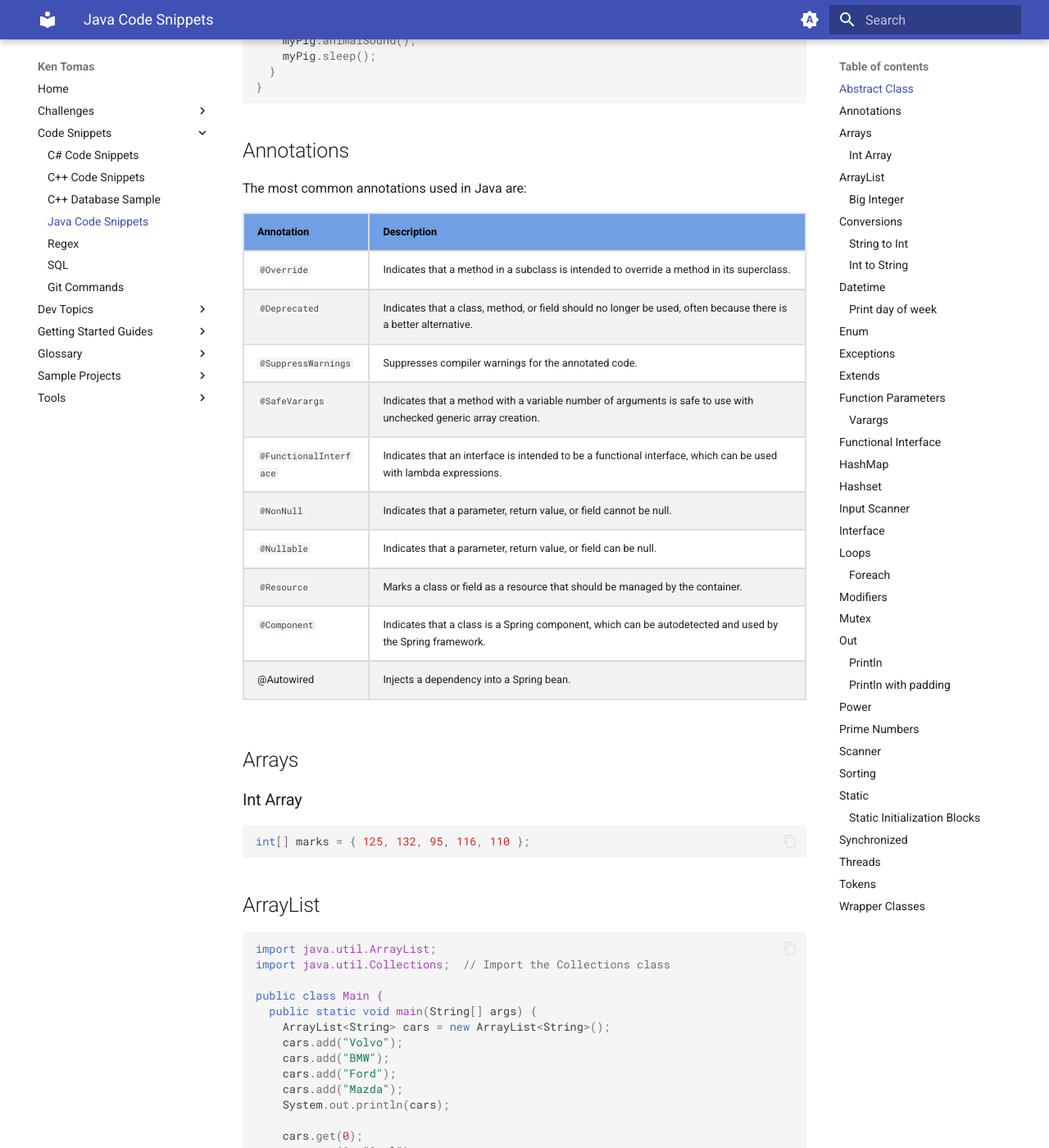
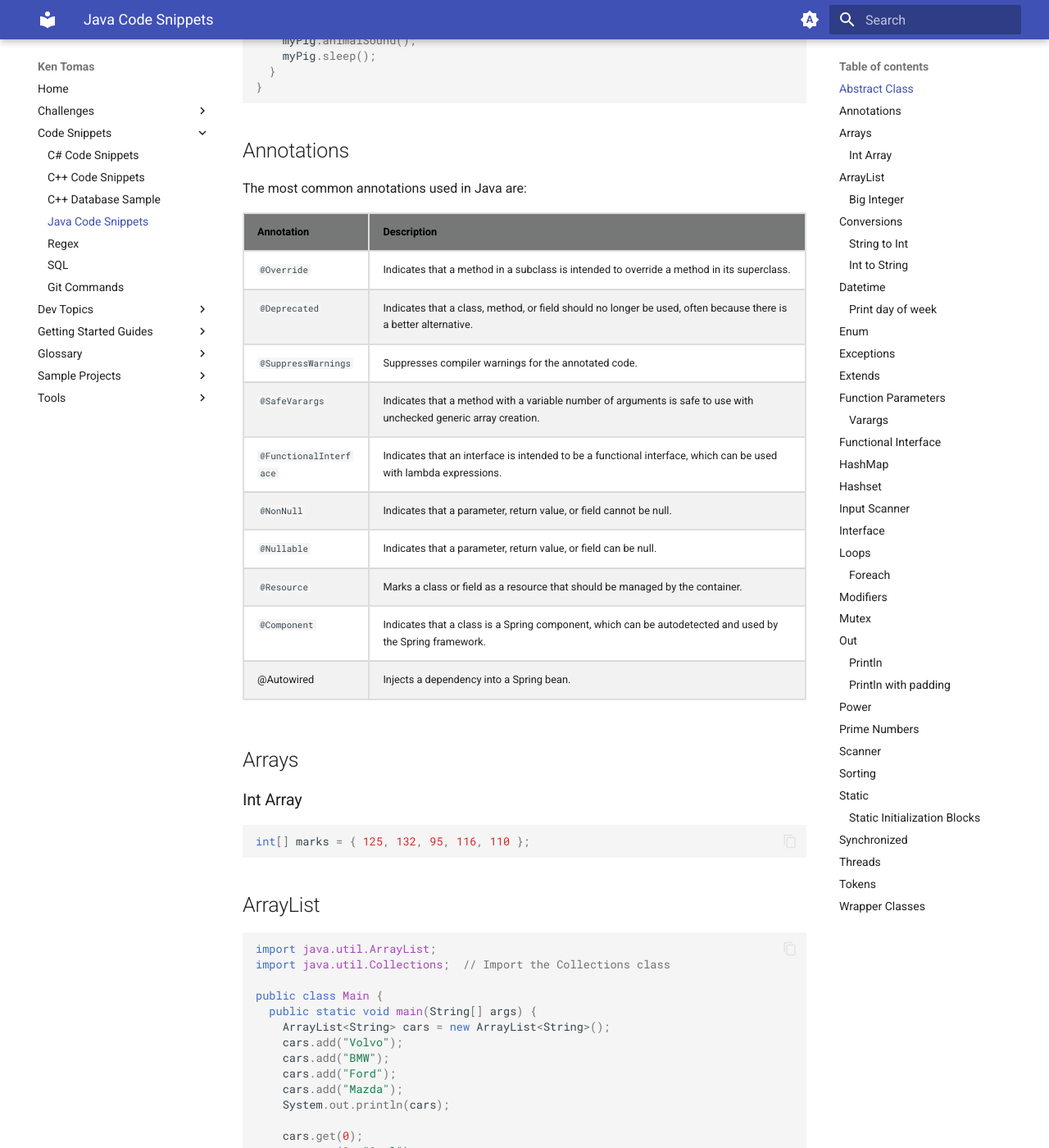
Before and after one commit to kentomas/kentomas.github.io, an MkDocs documentation site: the page built from docs/Code Snippets/Java.md, in a window 1280 px wide and 1400 px high, scrolled down 702 px. Shown: the whole window at 82% size. Built offline with MkDocs 1.6.1 and Material for MkDocs 9.7.7, drawn with Linux system fonts in a browser that asks for light colours.

Commit message:
- Changed table heading color.

```diff
--- a/docs/stylesheets/extra.css
+++ b/docs/stylesheets/extra.css
@@ -1,16 +1,21 @@
-td, th {
+td,
+th {
   border: 1px solid #ddd;
   padding: 8px;
 }
 
-  tr:nth-child(even){background-color: #f2f2f2;}
+tr:nth-child(even) {
+  background-color: #f2f2f2;
+}
 
-  tr:hover {background-color: #ddd;}
+tr:hover {
+  background-color: #ddd;
+}
 
 th {
   padding-top: 12px;
   padding-bottom: 12px;
   text-align: left;
-    background-color: #0154d18f;
+  background-color: #3e3f3fb4;
   color: rgb(0, 0, 0);
 }
```
Lines whose indentation alone changed are shown as unchanged.
